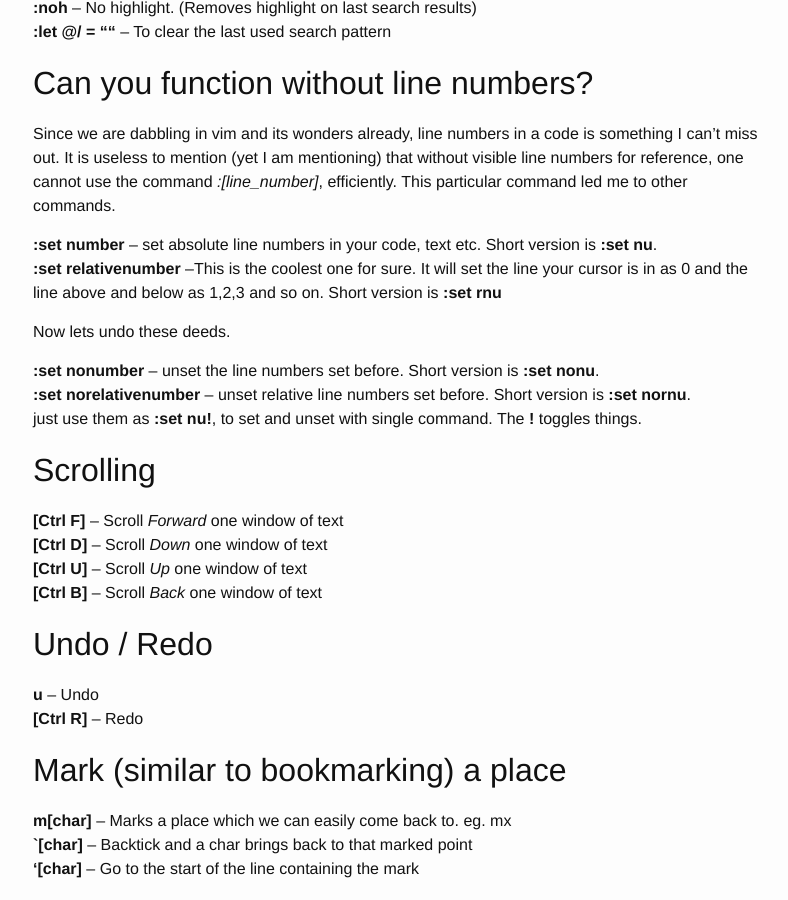
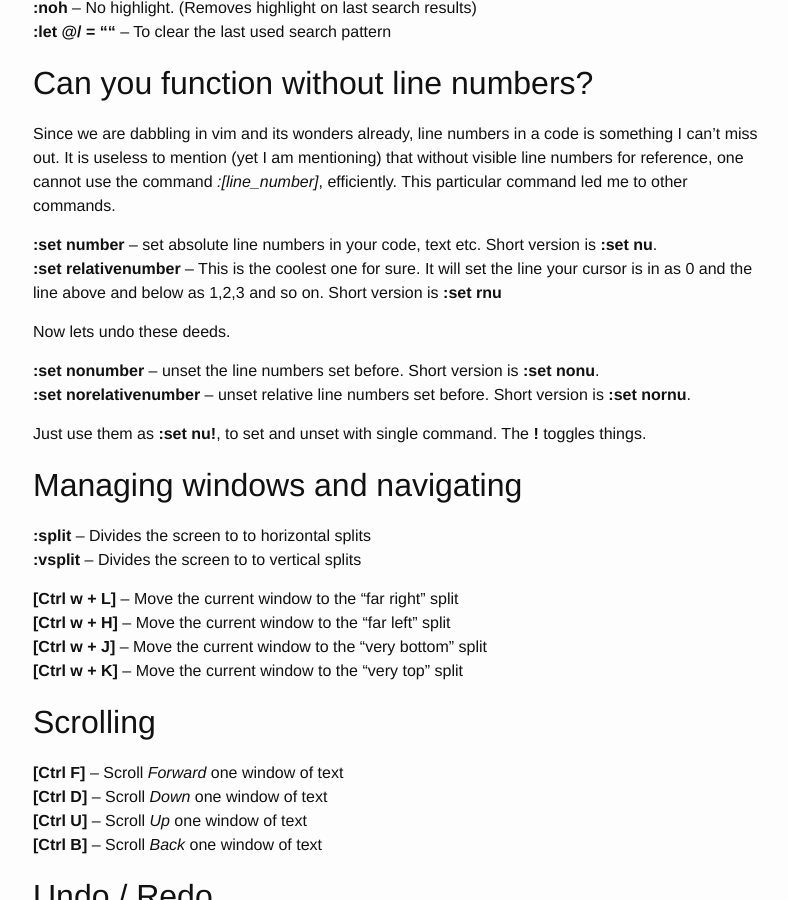
Before and after one commit to scimad/scimad.github.io, a Jekyll site: the page built from _posts/programming/2019-08-27-the-vi-editor.markdown, in a window 1280 px wide and 900 px high, scrolled down 1604 px. Shown: the whole window, without its empty margins (237-1025 px from the left). Built offline with Jekyll 4.4.1, drawn with Linux system fonts in a browser that asks for light colours.

Commit message:
Add window split commands

```diff
--- a/_posts/programming/2019-08-27-the-vi-editor.markdown
+++ b/_posts/programming/2019-08-27-the-vi-editor.markdown
@@ -44,13 +44,24 @@
 Since we are dabbling in vim and its wonders already, line numbers in a code is something I can't miss out. It is useless to mention (yet I am mentioning) that without visible line numbers for reference, one cannot use the command *:[line_number]*, efficiently. This particular command led me to other commands.
 
 **:set number**           -- set absolute line numbers in your code, text etc. Short version is **:set nu**.
-**:set relativenumber**   --This is the coolest one for sure. It will set the line your cursor is in as 0 and the line above and below as 1,2,3 and so on. Short version is **:set rnu**
+**:set relativenumber**   -- This is the coolest one for sure. It will set the line your cursor is in as 0 and the line above and below as 1,2,3 and so on. Short version is **:set rnu**
 
 Now lets undo these deeds.
 
 **:set nonumber**         -- unset the line numbers set before. Short version is **:set nonu**.
 **:set norelativenumber** -- unset relative line numbers set before. Short version is **:set nornu**.
-just use them as **:set nu!**, to set and unset with single command. The **!** toggles things.
+
+Just use them as **:set nu!**, to set and unset with single command. The **!** toggles things.
+
+## Managing windows and navigating
+**:split**   -- Divides the screen to to horizontal splits
+**:vsplit**  -- Divides the screen to to vertical splits
+
+**[Ctrl w + L]** -- Move the current window to the "far right" split
+**[Ctrl w + H]** -- Move the current window to the "far left" split
+**[Ctrl w + J]** -- Move the current window to the "very bottom" split
+**[Ctrl w + K]** -- Move the current window to the "very top" split
+
 
 ## Scrolling
 **[Ctrl F]**              -- Scroll *Forward* one window of text
```
